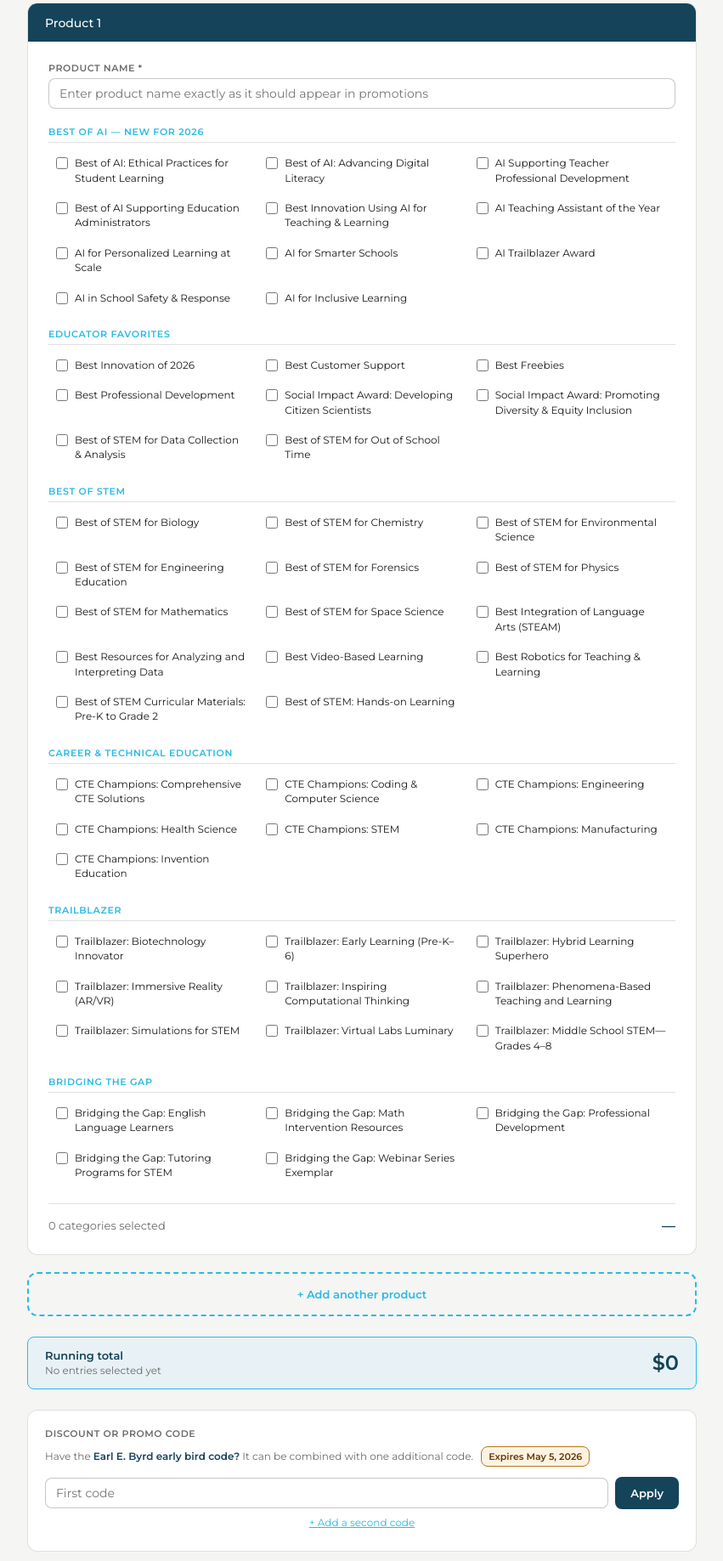
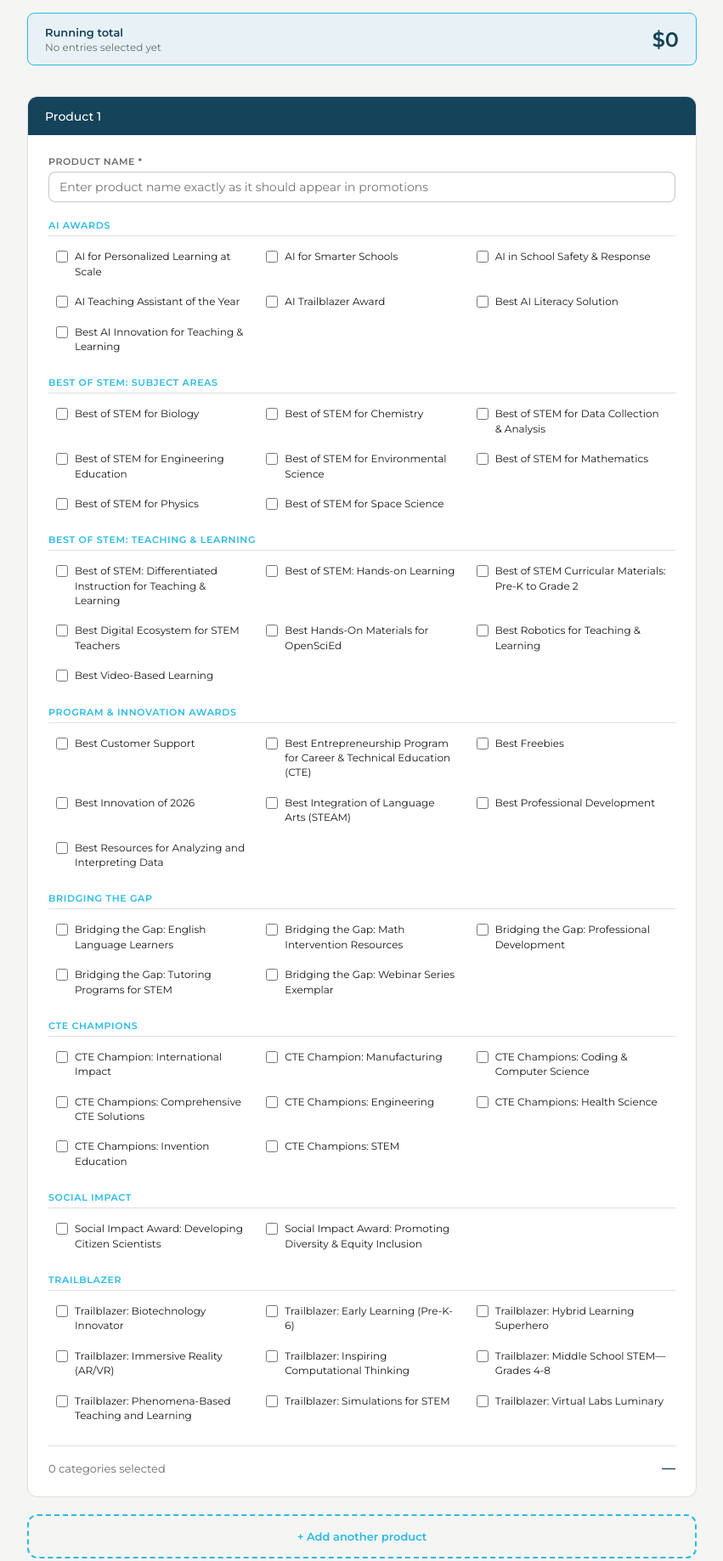
Before and after one commit to rogue-semicolon/BestofSTEM-calculator-2026, a website: page index.html in a window 1280 px wide. Shown: the part 194-2031 px from the top of the page at 85% size, without its empty margins (214-1065 px from the left). Drawn offline with Linux system fonts and the light colour scheme.

Commit message:
Bug fixing

```diff
--- a/index.html
+++ b/index.html
@@ -31,7 +31,7 @@
 .tier-pill.t1 { background: var(--cx-teal-light); border-color: var(--cx-blue); color: var(--cx-teal); }
 .tier-pill.t2 { background: #e8f6e8; border-color: #1d9e75; color: #085041; }
 .tier-pill.t3 { background: #fef3e2; border-color: #ba7517; color: #633806; }
-.running-total-bottom { margin-bottom: 1.5rem; }
+.sticky-total { position: sticky; top: 0; z-index: 10; background: var(--bg-secondary); padding: 0.75rem 0; margin-bottom: 1.5rem; }
 .total-bar { background: var(--cx-teal-light); border: 1px solid var(--cx-blue); border-radius: var(--radius-md); padding: 0.85rem 1.25rem; display: flex; justify-content: space-between; align-items: center; }
 .total-label { font-size: 13px; color: var(--cx-teal); font-weight: 600; }
 .total-amount { font-size: 24px; font-weight: 600; color: var(--cx-teal); }
@@ -99,10 +99,7 @@
     <div class="tier-pill t3">5+ entries: $575 each</div>
   </div>
 
-  <div id="products-container"></div>
-  <button class="add-product-btn" onclick="addProduct()">+ Add another product</button>
-
-  <div class="running-total-bottom">
+  <div class="sticky-total">
     <div class="total-bar">
       <div>
         <div class="total-label">Running total</div>
@@ -111,6 +108,9 @@
       <div class="total-amount" id="total-display">$0</div>
     </div>
   </div>
+
+  <div id="products-container"></div>
+  <button class="add-product-btn" onclick="addProduct()">+ Add another product</button>
 
   <div class="discount-section">
     <span class="section-label">Discount or promo code</span>
@@ -132,78 +132,20 @@
     <div id="summary-rows"></div>
   </div>
 
- <button class="checkout-btn" id="checkout-btn" disabled onclick="handleCheckout()">Enter a product name and select at least one category to continue</button>
+  <button class="checkout-btn" id="checkout-btn" onclick="checkout()" disabled>Enter a product name and select at least one category to continue</button>
   <p class="note">After payment, you'll be redirected to the full application — your product name, company, and selected categories will be pre-filled.</p>
 </div>
 
 <script>
 const CATEGORIES = {
-  "Best of AI — New for 2026": [
-    "Best of AI: Ethical Practices for Student Learning",
-    "Best of AI: Advancing Digital Literacy",
-    "AI Supporting Teacher Professional Development",
-    "Best of AI Supporting Education Administrators",
-    "Best Innovation Using AI for Teaching & Learning",
-    "AI Teaching Assistant of the Year",
-    "AI for Personalized Learning at Scale",
-    "AI for Smarter Schools",
-    "AI Trailblazer Award",
-    "AI in School Safety & Response",
-    "AI for Inclusive Learning"
-  ],
-  "Educator Favorites": [
-    "Best Innovation of 2026",
-    "Best Customer Support",
-    "Best Freebies",
-    "Best Professional Development",
-    "Social Impact Award: Developing Citizen Scientists",
-    "Social Impact Award: Promoting Diversity & Equity Inclusion",
-    "Best of STEM for Data Collection & Analysis",
-    "Best of STEM for Out of School Time"
-  ],
-  "Best of STEM": [
-    "Best of STEM for Biology",
-    "Best of STEM for Chemistry",
-    "Best of STEM for Environmental Science",
-    "Best of STEM for Engineering Education",
-    "Best of STEM for Forensics",
-    "Best of STEM for Physics",
-    "Best of STEM for Mathematics",
-    "Best of STEM for Space Science",
-    "Best Integration of Language Arts (STEAM)",
-    "Best Resources for Analyzing and Interpreting Data",
-    "Best Video-Based Learning",
-    "Best Robotics for Teaching & Learning",
-    "Best of STEM Curricular Materials: Pre-K to Grade 2",
-    "Best of STEM: Hands-on Learning"
-  ],
-  "Career & Technical Education": [
-    "CTE Champions: Comprehensive CTE Solutions",
-    "CTE Champions: Coding & Computer Science",
-    "CTE Champions: Engineering",
-    "CTE Champions: Health Science",
-    "CTE Champions: STEM",
-    "CTE Champions: Manufacturing",
-    "CTE Champions: Invention Education"
-  ],
-  "Trailblazer": [
-    "Trailblazer: Biotechnology Innovator",
-    "Trailblazer: Early Learning (Pre-K–6)",
-    "Trailblazer: Hybrid Learning Superhero",
-    "Trailblazer: Immersive Reality (AR/VR)",
-    "Trailblazer: Inspiring Computational Thinking",
-    "Trailblazer: Phenomena-Based Teaching and Learning",
-    "Trailblazer: Simulations for STEM",
-    "Trailblazer: Virtual Labs Luminary",
-    "Trailblazer: Middle School STEM—Grades 4–8"
-  ],
-  "Bridging the Gap": [
-    "Bridging the Gap: English Language Learners",
-    "Bridging the Gap: Math Intervention Resources",
-    "Bridging the Gap: Professional Development",
-    "Bridging the Gap: Tutoring Programs for STEM",
-    "Bridging the Gap: Webinar Series Exemplar"
-  ]
+  "AI Awards": ["AI for Personalized Learning at Scale","AI for Smarter Schools","AI in School Safety & Response","AI Teaching Assistant of the Year","AI Trailblazer Award","Best AI Literacy Solution","Best AI Innovation for Teaching & Learning"],
+  "Best of STEM: Subject Areas": ["Best of STEM for Biology","Best of STEM for Chemistry","Best of STEM for Data Collection & Analysis","Best of STEM for Engineering Education","Best of STEM for Environmental Science","Best of STEM for Mathematics","Best of STEM for Physics","Best of STEM for Space Science"],
+  "Best of STEM: Teaching & Learning": ["Best of STEM: Differentiated Instruction for Teaching & Learning","Best of STEM: Hands-on Learning","Best of STEM Curricular Materials: Pre-K to Grade 2","Best Digital Ecosystem for STEM Teachers","Best Hands-On Materials for OpenSciEd","Best Robotics for Teaching & Learning","Best Video-Based Learning"],
+  "Program & Innovation Awards": ["Best Customer Support","Best Entrepreneurship Program for Career & Technical Education (CTE)","Best Freebies","Best Innovation of 2026","Best Integration of Language Arts (STEAM)","Best Professional Development","Best Resources for Analyzing and Interpreting Data"],
+  "Bridging the Gap": ["Bridging the Gap: English Language Learners","Bridging the Gap: Math Intervention Resources","Bridging the Gap: Professional Development","Bridging the Gap: Tutoring Programs for STEM","Bridging the Gap: Webinar Series Exemplar"],
+  "CTE Champions": ["CTE Champion: International Impact","CTE Champion: Manufacturing","CTE Champions: Coding & Computer Science","CTE Champions: Comprehensive CTE Solutions","CTE Champions: Engineering","CTE Champions: Health Science","CTE Champions: Invention Education","CTE Champions: STEM"],
+  "Social Impact": ["Social Impact Award: Developing Citizen Scientists","Social Impact Award: Promoting Diversity & Equity Inclusion"],
+  "Trailblazer": ["Trailblazer: Biotechnology Innovator","Trailblazer: Early Learning (Pre-K-6)","Trailblazer: Hybrid Learning Superhero","Trailblazer: Immersive Reality (AR/VR)","Trailblazer: Inspiring Computational Thinking","Trailblazer: Middle School STEM—Grades 4-8","Trailblazer: Phenomena-Based Teaching and Learning","Trailblazer: Simulations for STEM","Trailblazer: Virtual Labs Luminary"]
 };
 
 const EARL_CODE = "EARLE.BYRD2026";
@@ -212,10 +154,7 @@
 const CODES = {
   "EARLE.BYRD2026": { amount: 100, isEarl: true },
   "KEHLUV2026":     { amount: 100, isEarl: false },
-  "2026AWARDS":     { amount: 50,  isEarl: false },
-  "DOLS2026":       { amount: 50,  isEarl: false },
-  // TEST CODE — REMOVE BEFORE PRODUCTION
-  "CX-QA-TEST-2026": { amount: 744, isEarl: false }
+  "2026AWARDS":     { amount: 50,  isEarl: false }
 };
 
 let products = [];
@@ -412,11 +351,11 @@
     : 'Enter a product name and select at least one category to continue';
 }
 
-addProduct();
-  async function handleCheckout() {
+async function checkout() {
   const btn = document.getElementById('checkout-btn');
+  const originalText = btn.textContent;
   btn.disabled = true;
-  btn.textContent = 'Redirecting to payment...';
+  btn.textContent = 'Redirecting to checkout…';
 
   try {
     const totalEntries = products.reduce((sum, p) => sum + p.categories.size, 0);
@@ -424,43 +363,45 @@
     const discount = Math.min(discountTotal, baseTotal);
     const finalTotal = baseTotal - discount;
 
-    const appliedCodes = [];
     const c1 = document.getElementById('code1').value.trim().toUpperCase();
-    const c2 = document.getElementById('code2') ? document.getElementById('code2').value.trim().toUpperCase() : '';
-    if (c1 && CODES[c1]) appliedCodes.push(c1);
-    if (c2 && CODES[c2]) appliedCodes.push(c2);
+    const c2 = secondCodeVisible ? document.getElementById('code2').value.trim().toUpperCase() : '';
+    const appliedCodes = [c1, c2].filter(c => c && CODES[c]);
 
-    const payload = {
-      totalAmount: finalTotal,
-      entries: totalEntries,
-      discountApplied: discount,
-      discountCodes: appliedCodes,
-      products: products.map(p => ({
-        name: p.name,
-        categories: Array.from(p.categories)
-      }))
-    };
+    const productsPayload = products.map(p => ({
+      name: p.name.trim(),
+      categories: Array.from(p.categories)
+    }));
 
-    const res = await fetch('/api/checkout', {
+    const response = await fetch('/api/checkout', {
       method: 'POST',
       headers: { 'Content-Type': 'application/json' },
-      body: JSON.stringify(payload)
+      body: JSON.stringify({
+        totalAmount: finalTotal,
+        entries: totalEntries,
+        discountApplied: discount,
+        discountCodes: appliedCodes,
+        products: productsPayload
+      })
     });
 
-    const { url } = await res.json();
+    if (!response.ok) {
+      const errData = await response.json().catch(() => ({}));
+      throw new Error(errData.error || `Checkout failed (${response.status})`);
+    }
+
+    const { url } = await response.json();
+    if (!url) throw new Error('No checkout URL returned from server');
+
     window.location.href = url;
-
   } catch (err) {
-    const totalEntries = products.reduce((sum, p) => sum + p.categories.size, 0);
-    const baseTotal = getBaseTotal(totalEntries);
-    const discount = Math.min(discountTotal, baseTotal);
-    const finalTotal = baseTotal - discount;
-
+    console.error('Checkout error:', err);
+    alert('Sorry — checkout could not start.\n\n' + err.message);
     btn.disabled = false;
-    btn.textContent = 'Proceed to payment — $' + finalTotal.toLocaleString();
-    alert('Something went wrong. Please try again.');
+    btn.textContent = originalText;
   }
 }
+
+addProduct();
 </script>
 </body>
 </html>
```
